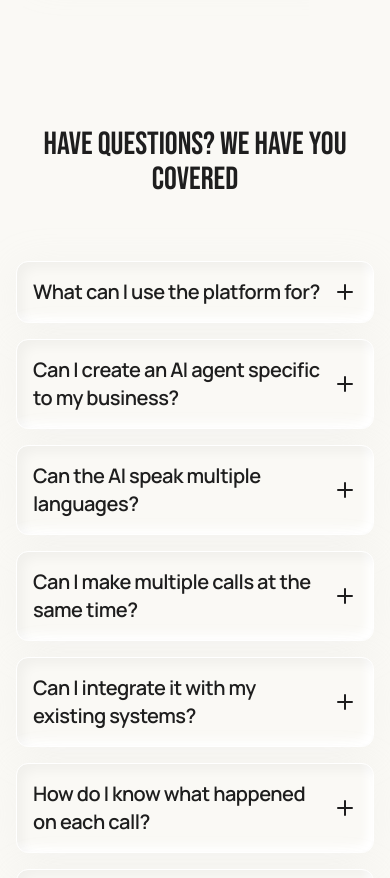
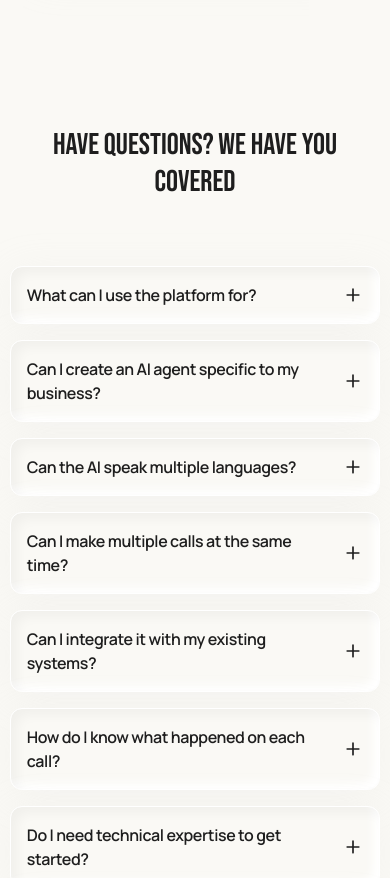
Before and after one commit to Kshitijkulal/calliance-landing-page, a Next.js app: page / in a window 390 px wide. Shown: the part 7960-8838 px from the top of the page. Built offline with nearby package versions, Linux system fonts and the light colour scheme.

Commit message:
faq section made mobile responsive

```diff
--- a/app/components/sections/FAQSection.tsx
+++ b/app/components/sections/FAQSection.tsx
@@ -51,13 +51,11 @@
       className="w-full mx-auto py-20 flex flex-col items-center gap-16"
     >
       {/* Header */}
-      <div className="w-[1280px] max-w-full flex flex-col items-center gap-2">
+      <div className="w-[90%] md:w-[80%] lg:w-[60%] flex flex-col items-center gap-2">
         <h2
-          className="w-full text-center uppercase"
+          className="w-full text-center uppercase text-3xl sm:text-4xl md:text-5xl lg:text-6xl leading-tight"
           style={{
             fontFamily: "var(--font-bebas-neue), sans-serif",
-            fontSize: "clamp(32px, 5vw, 60px)",
-            lineHeight: "1.1",
             fontWeight: 400,
             color: "var(--color-primary-black)",
           }}
@@ -67,7 +65,7 @@
       </div>
 
       {/* FAQ List */}
-      <div className="w-[900px] max-w-full flex flex-col gap-4 px-4 md:px-0">
+      <div className="w-[95%] sm:w-[90%] md:w-[80%] lg:w-[60%] flex flex-col gap-4">
         {FAQ_ITEMS.map((item, index) => (
           <div key={item.question}>
             {index === openIndex ? (
@@ -83,9 +81,9 @@
                 }}
                 onClick={() => setOpenIndex(-1)}
               >
-                <div className="h-11 flex items-center">
+                <div className="py-2 flex items-center">
                   <h3
-                    className="flex-1 text-[30px] leading-[36px]"
+                    className="flex-1 text-xl sm:text-2xl md:text-3xl leading-tight"
                     style={{
                       fontFamily: "var(--font-bebas-neue), sans-serif",
                       fontWeight: 400,
@@ -96,7 +94,7 @@
                   </h3>
                 </div>
                 <p
-                  className="text-lg leading-6"
+                  className="text-base sm:text-lg leading-relaxed"
                   style={{
                     fontWeight: 400,
                     fontFamily: "var(--font-manrope), sans-serif",
@@ -120,7 +118,7 @@
               >
                 <div className="flex items-center gap-2">
                   <span
-                    className="flex-1 text-xl font-semibold tracking-tight"
+                    className="flex-1 text-base sm:text-lg md:text-xl font-semibold tracking-tight"
                     style={{
                       fontFamily: "var(--font-manrope), sans-serif",
                       color: "var(--color-primary-black)",
@@ -128,7 +126,7 @@
                   >
                     {item.question}
                   </span>
-                  <svg width="24" height="24" viewBox="0 0 24 24" fill="none" className="shrink-0">
+                  <svg viewBox="0 0 24 24" fill="none" className="w-5 h-5 sm:w-6 sm:h-6 shrink-0">
                     <path d="M12 5V19M5 12H19" stroke="var(--color-primary-black)" strokeWidth="2" strokeLinecap="round" strokeLinejoin="round"/>
                   </svg>
                 </div>
```
